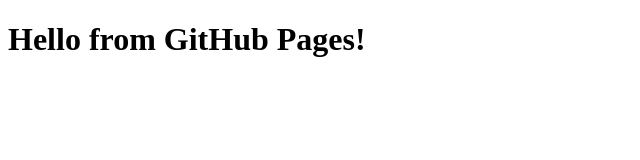
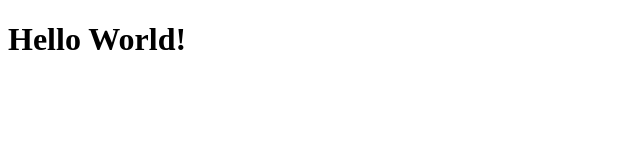
Before and after one commit to whyPratham/website-hosting-example, a plain HTML site: page index.html in a window 1280 px wide. Shown: the whole page, without its empty margins (0-640 px from the left). Drawn offline with Linux system fonts and the light colour scheme.

Commit message:
Minor changes

```diff
--- a/index.html
+++ b/index.html
@@ -7,6 +7,6 @@
 </head>
 
 <body>
-    <h1>Hello from GitHub Pages!</h1>
+    <h1>Hello World!</h1>
 </body>
 </html>
```
